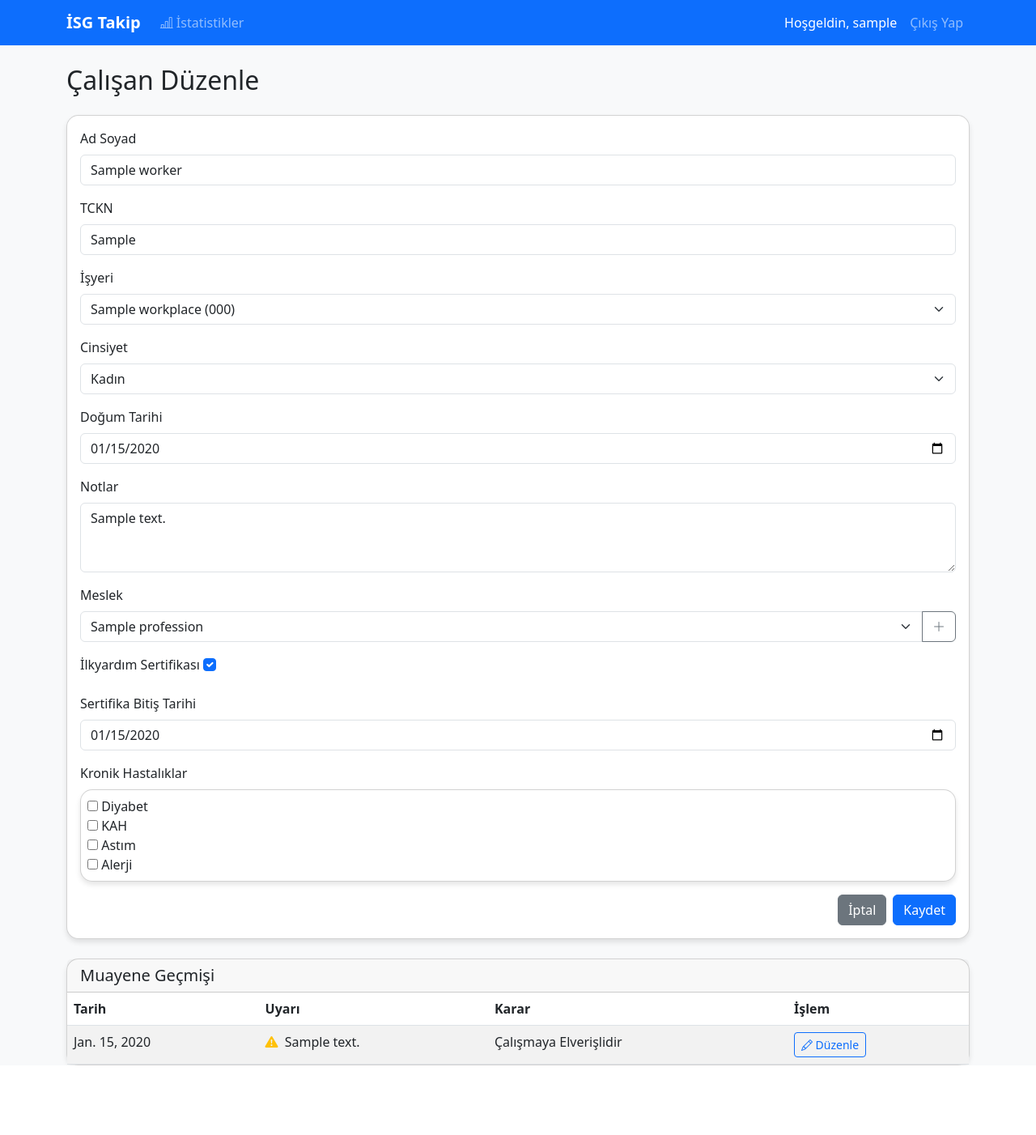
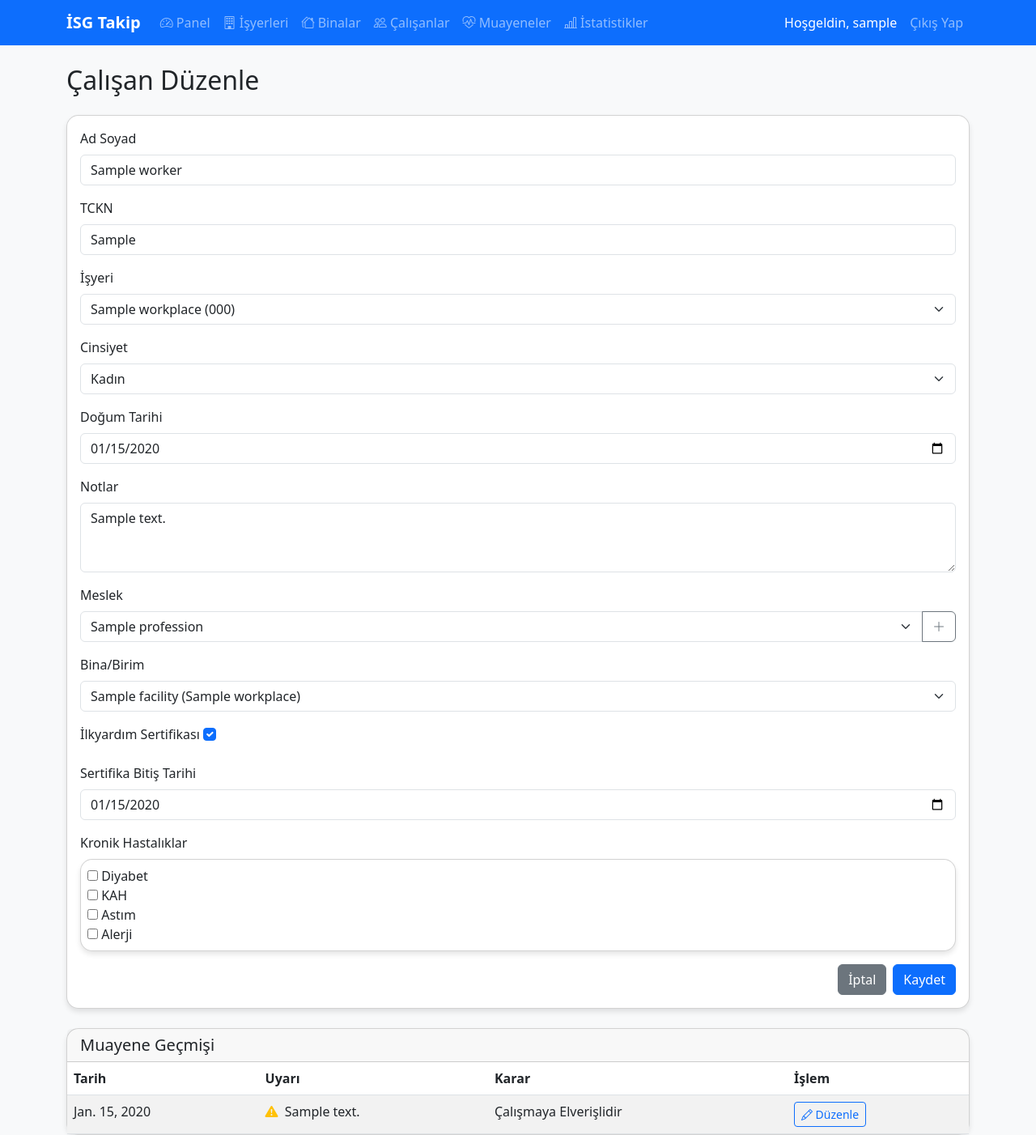
Before and after one commit to sal-keskin/osha-app, a Django app: page /workers/1/edit/ in a window 1280 px wide. Shown: the whole page at 81% size. Before the commit the page ends 1316 px from the top, so only its background shows below. Run offline with Django 4.2, Linux system fonts and the light colour scheme; a user stored in the database is signed in; tables that the repository leaves empty hold one stand-in row (values such as "Sample post"); parts of the project's set-up code (start-up, migrations or seed data) failed here and were passed over.

Commit message:
Implement Facility Model and UI improvements
- Added `Facility` model linked to `Workplace`.
- Added `facility` field to `Worker` model.
- Created `Facility` CRUD views and API endpoint.
- Updated `WorkerForm` with dependent dropdown logic for Facilities.
- Added Facility management to navigation.
- Created migration 0006.

```diff
--- a/core/forms.py
+++ b/core/forms.py
@@ -47,6 +47,15 @@ class WorkplaceForm(forms.ModelForm):
             'hazard_class': forms.Select(attrs={'class': 'form-select'}),
         }
 
+class FacilityForm(forms.ModelForm):
+    class Meta:
+        model = Facility
+        fields = '__all__'
+        widgets = {
+            'name': forms.TextInput(attrs={'class': 'form-control'}),
+            'workplace': forms.Select(attrs={'class': 'form-select'}),
+        }
+
 class WorkerForm(forms.ModelForm):
     CHRONIC_DISEASES_CHOICES = [
         ('Diyabet', 'Diyabet'),
@@ -74,6 +83,7 @@ class WorkerForm(forms.ModelForm):
             'birth_date': forms.DateInput(attrs={'class': 'form-control', 'type': 'date'}),
             'notes': forms.Textarea(attrs={'class': 'form-control', 'rows': 3}),
             'profession': forms.Select(attrs={'class': 'form-select'}),
+            'facility': forms.Select(attrs={'class': 'form-select', 'id': 'id_facility'}),
 
             'first_aid_certificate': forms.CheckboxInput(attrs={'class': 'form-check-input', 'id': 'id_first_aid_certificate'}),
             'first_aid_expiry_date': forms.DateInput(attrs={'class': 'form-control', 'type': 'date'}),
--- a/core/models.py
+++ b/core/models.py
@@ -117,6 +117,18 @@ class Workplace(models.Model):
         return f"{count}/{len(workers)} 🏥"
 
 
+class Facility(models.Model):
+    name = models.CharField(max_length=255, verbose_name="Bina/Birim Adı")
+    workplace = models.ForeignKey(Workplace, on_delete=models.CASCADE, verbose_name="İşyeri", related_name="facilities")
+
+    def __str__(self):
+        return f"{self.name} ({self.workplace.name})"
+
+    class Meta:
+        verbose_name = "Bina/Birim"
+        verbose_name_plural = "Binalar/Birimler"
+
+
 class Worker(models.Model):
     GENDER_CHOICES = [
         ('F', 'Kadın'),
@@ -131,6 +143,7 @@ class Worker(models.Model):
     # Storing chronic diseases as comma-separated string for simplicity
     chronic_diseases = models.CharField(max_length=255, null=True, blank=True, verbose_name="Kronik Hastalıklar")
     profession = models.ForeignKey(Profession, on_delete=models.SET_NULL, null=True, blank=True, verbose_name="Meslek")
+    facility = models.ForeignKey(Facility, on_delete=models.SET_NULL, null=True, blank=True, verbose_name="Bina/Birim")
 
     first_aid_certificate = models.BooleanField(default=False, verbose_name="İlkyardım Sertifikası")
     first_aid_expiry_date = models.DateField(null=True, blank=True, verbose_name="Sertifika Bitiş Tarihi")
--- a/core/templates/core/base.html
+++ b/core/templates/core/base.html
@@ -22,6 +22,21 @@
             </button>
             <div class="collapse navbar-collapse" id="navbarNav">
                 <ul class="navbar-nav me-auto">
+                    <li class="nav-item">
+                        <a class="nav-link" href="{% url 'dashboard' %}"><i class="bi bi-speedometer2"></i> Panel</a>
+                    </li>
+                    <li class="nav-item">
+                        <a class="nav-link" href="{% url 'workplace_list' %}"><i class="bi bi-building"></i> İşyerleri</a>
+                    </li>
+                    <li class="nav-item">
+                        <a class="nav-link" href="{% url 'facility_list' %}"><i class="bi bi-houses"></i> Binalar</a>
+                    </li>
+                    <li class="nav-item">
+                        <a class="nav-link" href="{% url 'worker_list' %}"><i class="bi bi-people"></i> Çalışanlar</a>
+                    </li>
+                    <li class="nav-item">
+                        <a class="nav-link" href="{% url 'examination_list' %}"><i class="bi bi-heart-pulse"></i> Muayeneler</a>
+                    </li>
                     <li class="nav-item">
                         <a class="nav-link" href="{% url 'statistics' %}"><i class="bi bi-bar-chart-line"></i> İstatistikler</a>
                     </li>
--- a/core/templates/core/worker_form.html
+++ b/core/templates/core/worker_form.html
@@ -197,6 +197,41 @@ document.addEventListener('DOMContentLoaded', function() {
         firstAidCheckbox.addEventListener('change', toggleFirstAidExpiry);
         toggleFirstAidExpiry();
     }
+
+    // Facility Filtering
+    const workplaceSelect = document.getElementById('id_workplace');
+    const facilitySelect = document.getElementById('id_facility');
+
+    if (workplaceSelect && facilitySelect) {
+        workplaceSelect.addEventListener('change', function() {
+            const workplaceId = this.value;
+            facilitySelect.innerHTML = '<option value="">---------</option>'; // Reset options
+
+            if (workplaceId) {
+                fetch(`{% url "get_facilities_json" %}?workplace_id=${workplaceId}`)
+                    .then(response => response.json())
+                    .then(data => {
+                        data.facilities.forEach(facility => {
+                            const option = new Option(facility.name, facility.id);
+                            facilitySelect.add(option);
+                        });
+                        // If editing, we might want to re-select the existing facility,
+                        // but Django form rendering usually handles the initial selection
+                        // if the options are available. However, since we cleared them,
+                        // we might lose the initial selection if we trigger this on load.
+                        // Better approach: Only trigger fetch if user changes it,
+                        // OR ensure initial load handles it.
+                        // Django renders the current value's option by default even if we filter queryset in form init.
+                    })
+                    .catch(error => console.error('Error:', error));
+            }
+        });
+
+        // Optional: Trigger change on load if you want to filter even initial options,
+        // but typically Django form handles initial valid options.
+        // If we want dependent behavior strictly (only showing valid options), we should trigger it.
+        // But we need to preserve the selected value.
+    }
 });
 </script>
 {% endblock %}
--- a/core/urls.py
+++ b/core/urls.py
@@ -6,6 +6,7 @@ urlpatterns = [
     path('login/', views.login_view, name='login'),
     path('logout/', views.logout_view, name='logout'),
     path('api/get_workers/', views.get_workers_json, name='get_workers_json'),
+    path('api/get_facilities/', views.api_get_facilities, name='get_facilities_json'),
     path('api/create_profession/', views.api_create_profession, name='api_create_profession'),
     path('api/statistics/', views.api_get_statistics, name='api_get_statistics'),
     path('statistics/', views.statistics_view, name='statistics'),
@@ -98,4 +99,10 @@ urlpatterns = [
     path('professions/import/step2/', views.profession_import, {'step': 2}, name='import_profession_step2'),
     path('professions/import/step3/', views.profession_import, {'step': 3}, name='import_profession_step3'),
     path('professions/import/step4/', views.profession_import, {'step': 4}, name='import_profession_step4'),
+
+    # Facility
+    path('facilities/', views.facility_list, name='facility_list'),
+    path('facilities/new/', views.facility_create, name='facility_create'),
+    path('facilities/<int:pk>/edit/', views.facility_update, name='facility_update'),
+    path('facilities/delete/', views.facility_bulk_delete, name='facility_bulk_delete'),
 ]
--- a/core/views.py
+++ b/core/views.py
@@ -9,16 +9,13 @@ import openpyxl
 from datetime import datetime
 from .forms import (
     LoginForm, WorkplaceForm, WorkerForm, EducatorForm, ProfessionalForm,
-    EducationForm, InspectionForm, ExaminationForm
+    EducationForm, InspectionForm, ExaminationForm, ProfessionForm,
+    ExaminationNoteForm, FacilityForm
 )
 from .models import (
-    Workplace, Worker, Educator, Professional, Education, Inspection, Examination, Profession
+    Workplace, Worker, Educator, Professional, Education, Inspection, Examination, Profession, Facility
 )
-from .forms import (
-    LoginForm, WorkplaceForm, WorkerForm, EducatorForm, ProfessionalForm,
-    EducationForm, InspectionForm, ExaminationForm, ProfessionForm,
-    ExaminationNoteForm
-)
+# Removed duplicate imports
 from .import_utils import ImportHandler
 import json
 
@@ -76,6 +73,14 @@ def get_workers_json(request):
     if workplace_id:
         workers = list(Worker.objects.filter(workplace_id=workplace_id).values('id', 'name', 'tckn'))
     return JsonResponse({'workers': workers})
+
+@login_required
+def api_get_facilities(request):
+    workplace_id = request.GET.get('workplace_id')
+    facilities = []
+    if workplace_id:
+        facilities = list(Facility.objects.filter(workplace_id=workplace_id).values('id', 'name'))
+    return JsonResponse({'facilities': facilities})
 
 @login_required
 def dashboard(request):
@@ -477,7 +482,7 @@ def worker_list(request):
     ]
 
     # Prefetch related data to optimize badge generation
-    queryset = Worker.objects.select_related('workplace').prefetch_related('education_set', 'examination_set')
+    queryset = Worker.objects.select_related('workplace', 'facility').prefetch_related('education_set', 'examination_set')
 
     extra_actions = [
         {
@@ -493,6 +498,7 @@ def worker_list(request):
                              [('name', 'Ad Soyad'),
                               ('tckn', 'TCKN'),
                               ('workplace', 'İşyeri'),
+                              ('facility', 'Bina/Birim'),
                               ('education_status', 'Eğitim Durumu'),
                               ('examination_status', 'Muayene Durumu')],
                              'worker_bulk_delete', 'worker_export', filter_config, 'import_worker_step1',
@@ -780,6 +786,29 @@ def update_examination_note(request, pk):
                 messages.error(request, 'Hata oluştu.')
     return redirect('examination_list')
 
+# Facility Views
+@login_required
+def facility_list(request):
+    filter_config = [
+        {'field': 'name', 'label': 'Bina/Birim Adı', 'type': 'text'},
+        {'field': 'workplace', 'label': 'İşyeri', 'type': 'select'},
+    ]
+    return generic_list_view(request, Facility, "Binalar/Birimler", 'facility_create', 'facility_update',
+                             [('name', 'Bina/Birim Adı'), ('workplace', 'İşyeri')],
+                             'facility_bulk_delete', None, filter_config, None) # No export/import yet
+
+@login_required
+def facility_bulk_delete(request):
+    return generic_bulk_delete_view(request, Facility, 'facility_list')
+
+@login_required
+def facility_create(request):
+    return generic_create_view(request, FacilityForm, "Yeni Bina/Birim", 'facility_list')
+
+@login_required
+def facility_update(request, pk):
+    return generic_update_view(request, Facility, FacilityForm, pk, "Bina/Birim Düzenle", 'facility_list')
+
 @login_required
 def profession_list(request):
     filter_config = [{'field': 'name', 'label': 'Meslek Adı', 'type': 'text'}]
```
Also changed, not shown: core/migrations/0006_facility_worker_facility.py (added).
